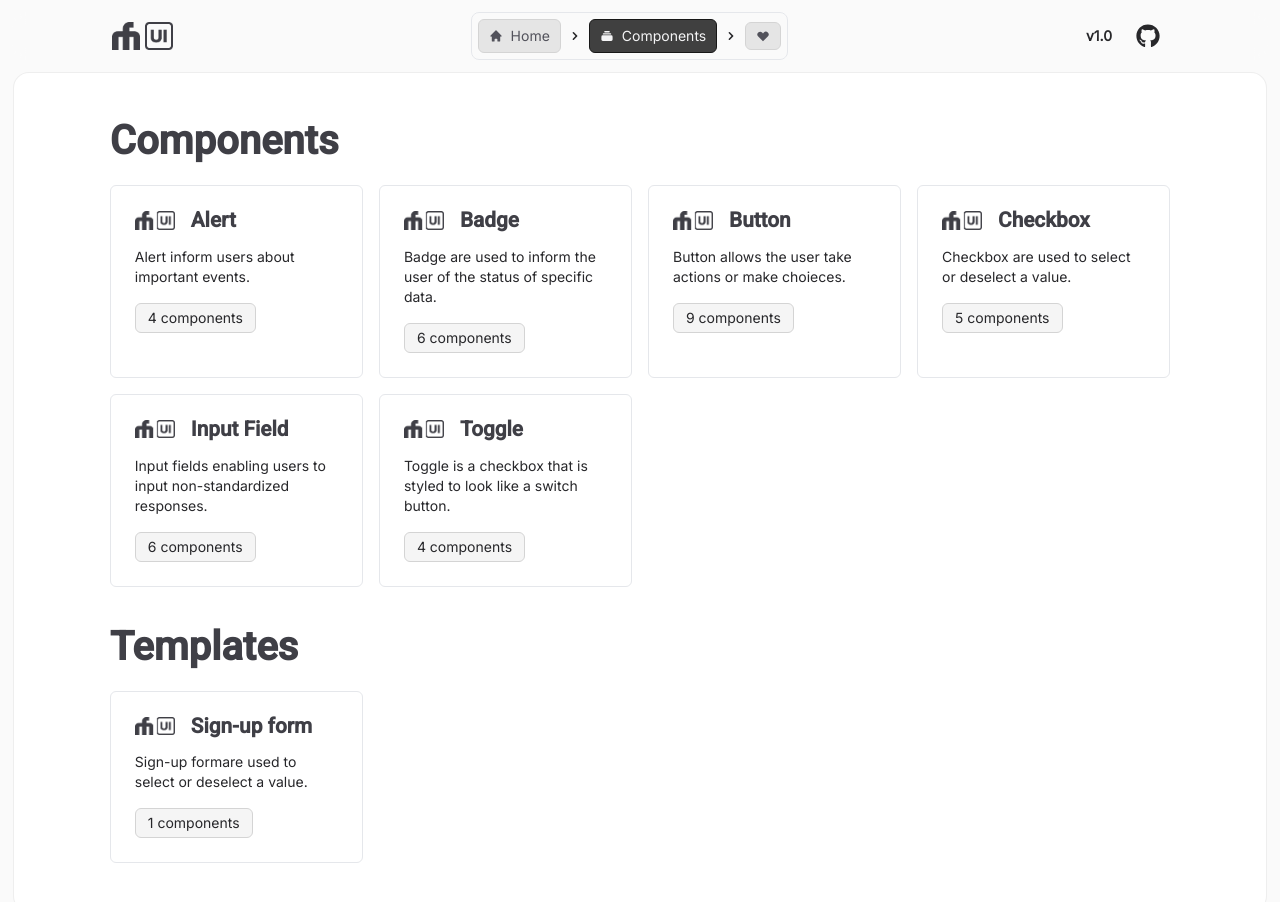
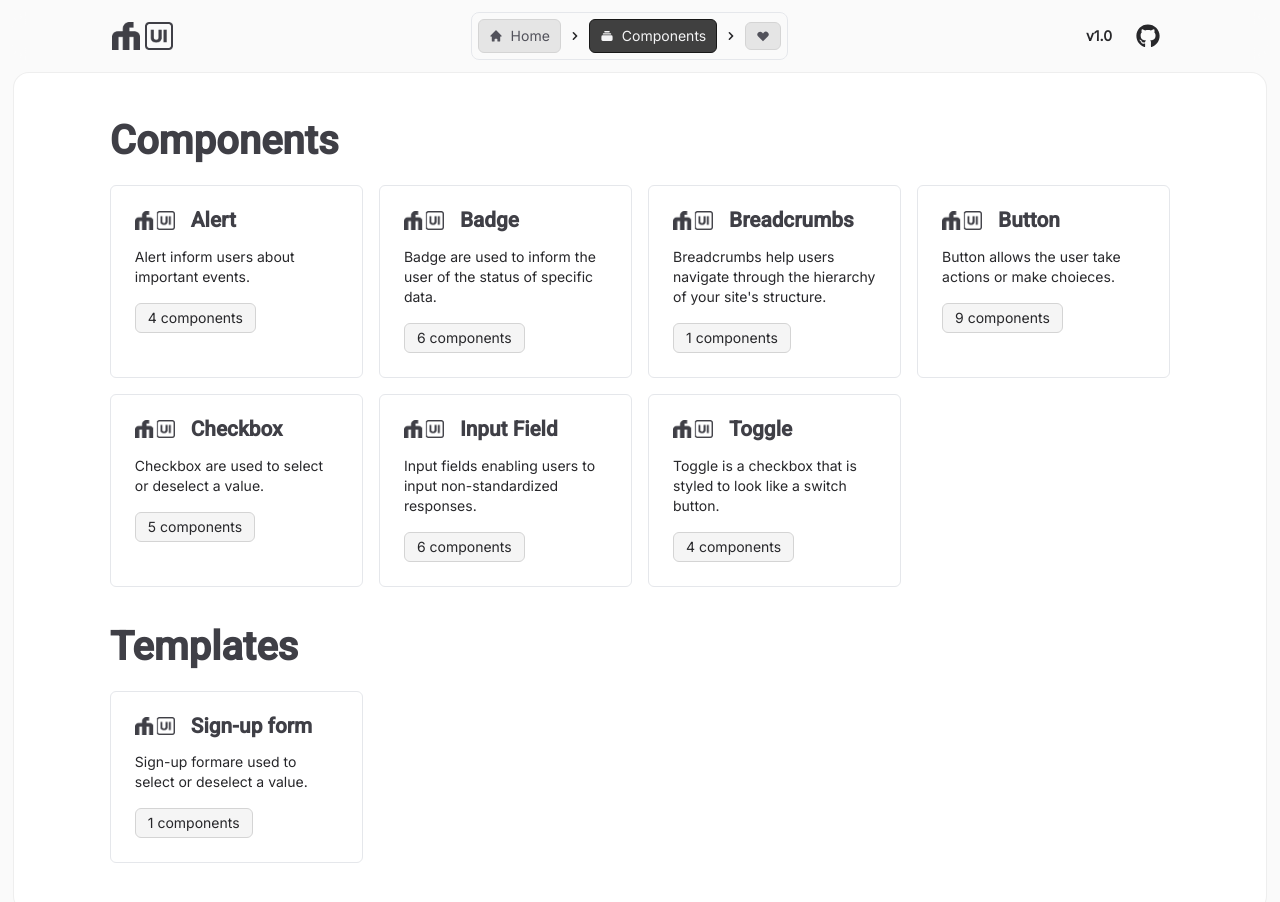
Before and after one commit to fwedwicc/fmUI, a React (Vite) app: page /components in a window 1280 px wide. Shown: the top 902 px of the page. Built offline with nearby package versions, Linux system fonts and the light colour scheme.

Commit message:
Added and modified the template card and page for new component; breadcrumbs

```diff
--- a/src/components/Navbar.jsx
+++ b/src/components/Navbar.jsx
@@ -45,14 +45,16 @@ const Navbar = () => {
   // To get the current path/loc
   const getPageName = () => {
     switch (location.pathname) {
+      case '/components/alert':
+        return 'Alerts';
       case '/components/badge':
         return 'Badges';
+      case '/components/breadcrumbs':
+        return 'Breadcrumbs';
       case '/components/button':
         return 'Buttons';
       case '/components/checkbox':
         return 'Checkboxes';
-      case '/components/alert':
-        return 'Alerts';
       case '/components/toggle':
         return 'Toggles';
       case '/components/inputField':
--- /dev/null
+++ b/src/components/application-ui/elements/breadcrumbs/Breadcrumbs01.jsx
@@ -0,0 +1,14 @@
+import React from 'react'
+
+export const codeSnippet = `
+`;
+
+const Breadcrumbs01 = () => {
+  return (
+    <div className='gap-3 flex justify-center items-center flex-wrap p-6'>
+
+    </div>
+  )
+}
+
+export default Breadcrumbs01
--- /dev/null
+++ b/src/components/application-ui/elements/breadcrumbs/index.js
@@ -0,0 +1,15 @@
+import Breadcrumbs01, { codeSnippet as breadcrumbs01CodeSnippet } from './Breadcrumbs01';
+// import Breadcrumbs02, { codeSnippet as breadcrumbs02CodeSnippet } from './Breadcrumbs02';
+// import Breadcrumbs03, { codeSnippet as breadcrumbs03CodeSnippet } from './Breadcrumbs03';
+// import Breadcrumbs04, { codeSnippet as breadcrumbs04CodeSnippet } from './Breadcrumbs04';
+
+export {
+  Breadcrumbs01,
+  breadcrumbs01CodeSnippet,
+  // Breadcrumbs02,
+  // breadcrumbs02CodeSnippet,
+  // Breadcrumbs03,
+  // breadcrumbs03CodeSnippet,
+  // Breadcrumbs04,
+  // breadcrumbs04CodeSnippet,
+}
--- a/src/constants/index.js
+++ b/src/constants/index.js
@@ -15,6 +15,16 @@ import {
   Badges05, badges05CodeSnippet,
   Badges06, badges06CodeSnippet,
 } from '../components/application-ui/elements/badges';
+
+// Breadcrumbs Imports
+import {
+  Breadcrumbs01, breadcrumbs01CodeSnippet,
+  // Breadcrumbs02, breadcrumbs02CodeSnippet,
+  // Breadcrumbs03, breadcrumbs03CodeSnippet,
+  // Breadcrumbs04, breadcrumbs04CodeSnippet,
+  // Breadcrumbs05, breadcrumbs05CodeSnippet,
+  // Breadcrumbs06, breadcrumbs06CodeSnippet,
+} from '../components/application-ui/elements/breadcrumbs';
 
 // Button Imports
 import {
@@ -84,6 +94,16 @@ export const elementsData = {
       { component: Badges04, codeSnippet: badges04CodeSnippet, label: 'Icon badges' },
       { component: Badges05, codeSnippet: badges05CodeSnippet, label: 'Notication badge' },
       { component: Badges06, codeSnippet: badges06CodeSnippet, label: 'Buttons with badge' },
+    ]
+  },
+  // Breadcrumbs Component Data
+  breadcrumbs: {
+    cardTitle: "Breadcrumbs",
+    cardDescription: "Breadcrumbs help users navigate through the hierarchy of your site's structure.",
+    title: 'Breadcrumbs Components',
+    description: "Leverage these fmUI Breadcrumb components to provide intuitive navigation paths within your interface, enhancing user experience by clearly indicating the current page's location and allowing easy movement between hierarchical levels of content.",
+    tabs: [
+      { component: Breadcrumbs01, codeSnippet: breadcrumbs01CodeSnippet, label: 'Default Breadcrumbs' },
     ]
   },
   // Button Component Data
```
